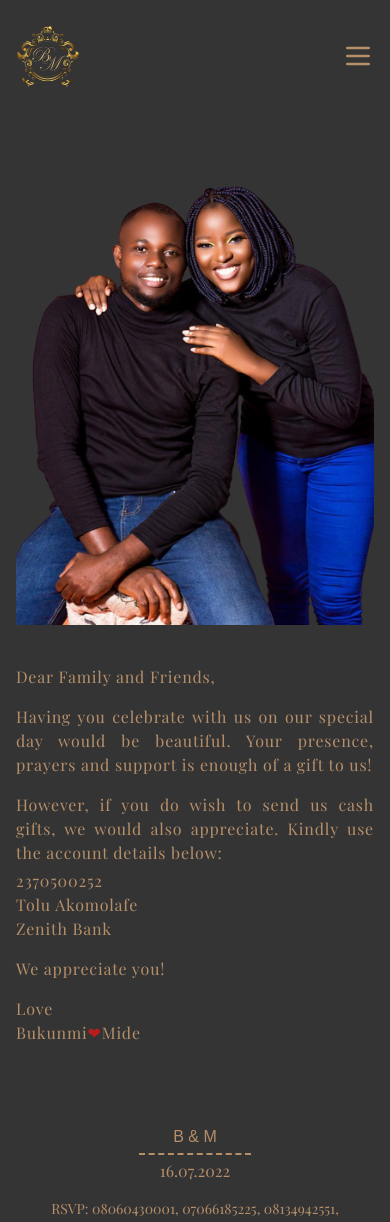
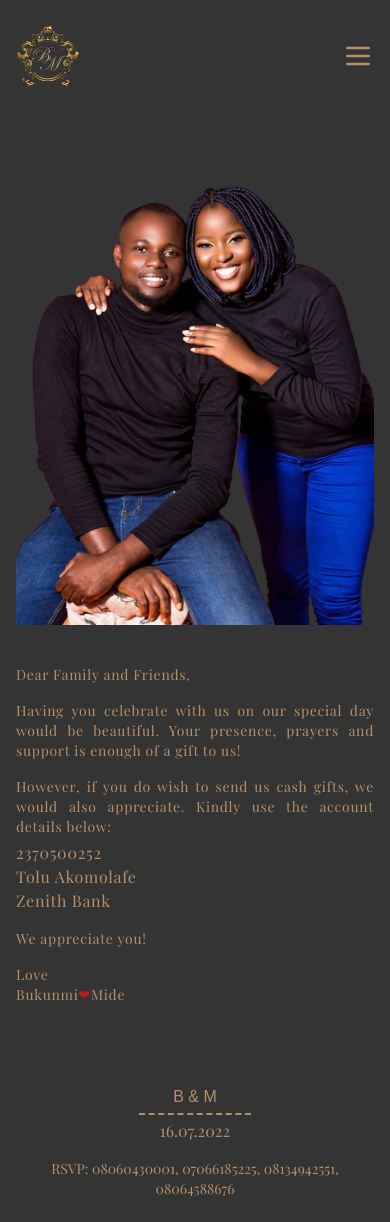
Before and after one commit to Blessing-Tolani/theBMWedding, a Next.js app: page /gift in a window 390 px wide. Shown: the top 1222 px of the page. Built offline with nearby package versions, Linux system fonts and the light colour scheme; a web font is replaced by a local one.

Commit message:
chore: adjust text size and space

```diff
--- a/src/components/asoebi/index.js
+++ b/src/components/asoebi/index.js
@@ -19,11 +19,11 @@ export default function AsoEbi() {
         </div>
       </div>
       <div className="mt-10 md:mt-20">
-        <p className="font-signika text-2xl md:text-4xl pb-3 md:pb-6 text-center">
+        <p className="font-signika text-xl md:text-4xl pb-3 md:pb-6 text-center">
           Asoebi Ladies
         </p>
       </div>
-      <div className="grid justify-items-center grid-cols-1 sm:grid-cols-2 xl:grid-cols-3 gap-y-10 xl:gap-y-16 sm:px-8 md:pl-5 gap-x-8 lg:px-24 pb-3">
+      <div className="grid justify-items-center grid-cols-1 sm:grid-cols-2 xl:grid-cols-3 gap-y-12 xl:gap-y-16 sm:px-8 md:pl-5 gap-x-8 lg:px-24 pb-3">
         <div className="rounded-lg bg-primary w-11/12  sm:w-[350px]">
           <div className="px-6 bg-[url('/asoebi/opesan.jpeg')] w-full h-[300px] sm:h-[360px] bg-cover bg-center rounded-t-lg"></div>
           <p className="py-4 text-darkBrown text-center font-signika text-lg">
--- a/src/pages/gift.tsx
+++ b/src/pages/gift.tsx
@@ -26,7 +26,7 @@ const Gift = () => {
               className=" w-auto h-auto md:w-[25rem] md:h-[30rem] lg:w-[25rem] lg:h-[35rem]"
             />
           </div>
-          <div className="md:w-1/2 font-playfair text-justify tracking-wider md:ml-6 lg:ml-10">
+          <div className="md:w-1/2 font-playfair text-justify tracking-wider md:ml-6 lg:ml-10 text-sm sm:text-base">
             <p className="pt-10 md:pt-0">Dear Family and Friends,</p>
             <p className="pt-4">
               Having you celebrate with us on our special day would be
@@ -37,7 +37,7 @@ const Gift = () => {
               However, if you do wish to send us cash gifts, we would also
               appreciate. Kindly use the account details below:
             </p>
-            <p className="pt-1 font-medium">
+            <p className="pt-1 font-medium text-base">
               2370500252 <br /> Tolu Akomolafe <br /> Zenith Bank
             </p>
             <p className="pt-4">We appreciate you!</p>
```
